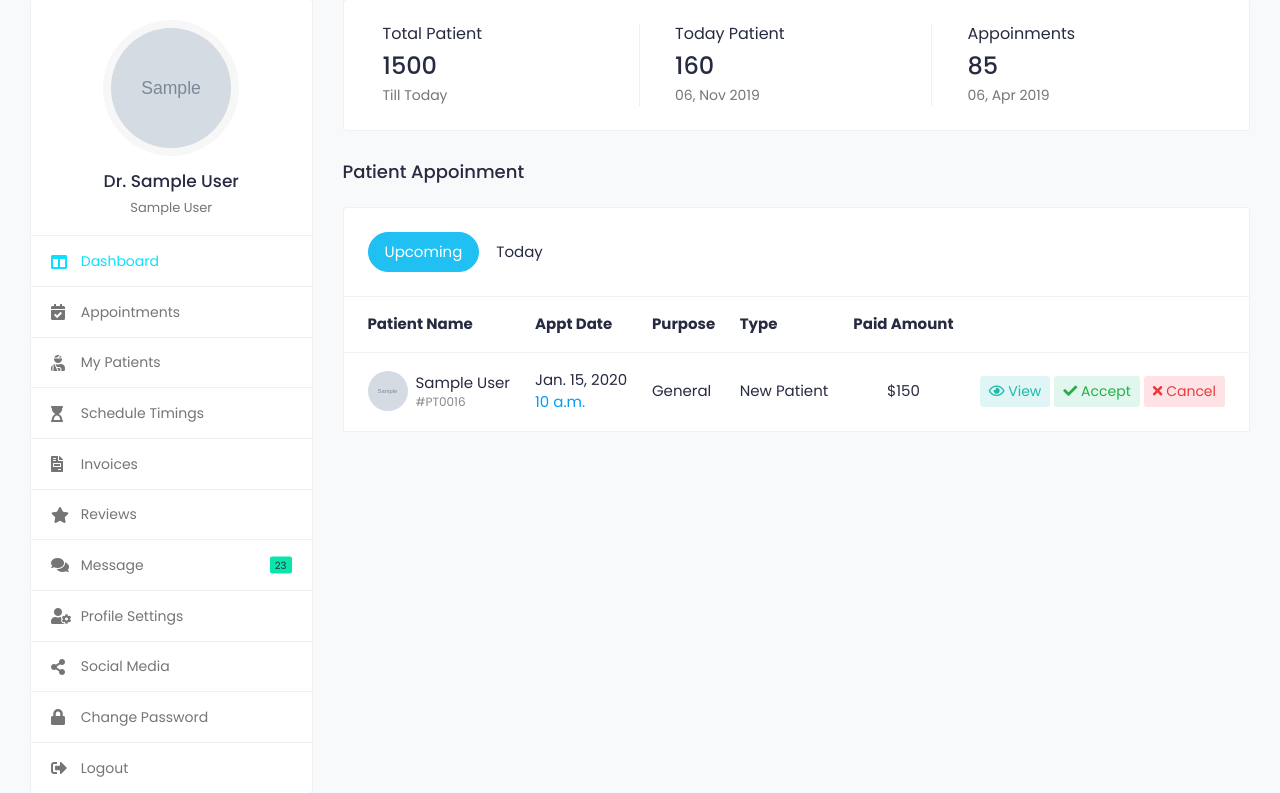
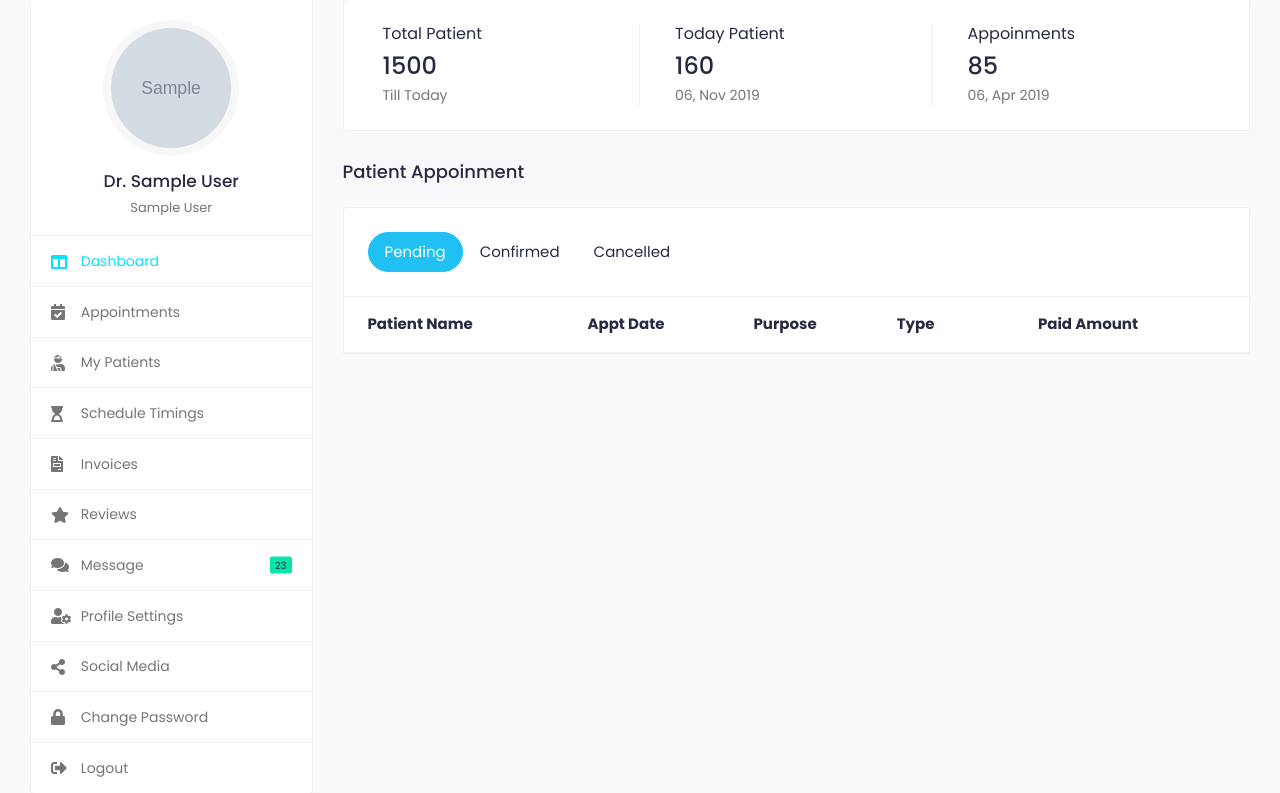
Before and after one commit to abhishek800449/healthmate, a Django app: page /accounts/doctor_dashboard/ in a window 1280 px wide. Shown: the part 195-988 px from the top of the page. Run offline with Django 4.2, Linux system fonts and the light colour scheme; a user stored in the database is signed in; tables that the repository leaves empty hold one stand-in row (values such as "Sample post"); grey boxes marked "Sample" are stand-in pictures; lists and menus that the app fills with data are empty; some libraries are stand-ins or nearby versions.

Commit message:
Appointment status

```diff
--- a/accounts/urls.py
+++ b/accounts/urls.py
@@ -22,6 +22,8 @@
     path('delete_record/<int:medical_id>/', views.delete_record, name='delete_record'),
     path('ajax/get_states/', views.get_states, name='get_states'),
     path('ajax/get_cities/', views.get_cities, name='get_cities'),
+    path('accept/<int:appointment_id>/', views.accept, name='accept'),
+    path('cancel/<int:appointment_id>/', views.cancel, name='cancel'),
     #path('dashboard/', views.dashboard, name='dashboard'),
     #path('activate/<uidb64>/<token>/', views.activate, name='activate'),
     #path('forgotPassword/', views.forgotPassword, name='forgotPassword'),
--- a/accounts/views.py
+++ b/accounts/views.py
@@ -158,17 +158,13 @@
 @user_passes_test(is_doctor)
 def doctor_dashboard(request):
     doctorprofile = DoctorProfile.objects.get(user_id=request.user.id)
-    today = timezone.now().date()
     try:
         appointments = Appointment.objects.filter(doctor=doctorprofile).order_by('date', 'time')
-        todays_appointments = appointments.filter(date=today)
     except Appointment.DoesNotExist:
         appointments = None
-        todays_appointments = None
     context = {
         'doctorprofile': doctorprofile,
         'appointments': appointments,
-        'todays_appointments': todays_appointments,
     }
     return render(request, 'accounts/doctor_dashboard.html', context)
 
@@ -384,3 +380,24 @@
         city_list = [{'id': city.id, 'name': city.name} for city in cities]
         return JsonResponse({'cities': city_list})
     return JsonResponse({'error': 'Invalid state ID'})
+
+
+@login_required(login_url='login')
+@user_passes_test(is_doctor)
+def accept(request, appointment_id):
+    appointment = get_object_or_404(Appointment, id=appointment_id)
+    if request.method == 'POST':
+        appointment.status = 'confirmed'
+        appointment.save()
+        messages.success(request, 'Appointment accepted.')
+    return redirect('doctor_dashboard')
+
+@login_required(login_url='login')
+@user_passes_test(is_doctor)
+def cancel(request, appointment_id):
+    appointment = get_object_or_404(Appointment, id=appointment_id)
+    if request.method == 'POST':
+        appointment.status = 'cancelled'
+        appointment.save()
+        messages.success(request, 'Appointment cancelled.')
+    return redirect('doctor_dashboard')
--- a/templates/accounts/doctor_dashboard.html
+++ b/templates/accounts/doctor_dashboard.html
@@ -90,18 +90,21 @@
                             <!-- Appointment Tab -->
                             <ul class="nav nav-tabs nav-tabs-solid nav-tabs-rounded">
                                 <li class="nav-item">
-                                    <a class="nav-link active" href="#upcoming-appointments" data-toggle="tab">Upcoming</a>
+                                    <a class="nav-link active" href="#pending-appointments" data-toggle="tab">Pending</a>
                                 </li>
                                 <li class="nav-item">
-                                    <a class="nav-link" href="#today-appointments" data-toggle="tab">Today</a>
+                                    <a class="nav-link" href="#confirmed-appointments" data-toggle="tab">Confirmed</a>
+                                </li>
+                                <li class="nav-item">
+                                    <a class="nav-link" href="#cancelled-appointments" data-toggle="tab">Cancelled</a>
                                 </li>
                             </ul>
                             <!-- /Appointment Tab -->
 
                             <div class="tab-content">
 
-                                <!-- Upcoming Appointment Tab -->
-                                <div class="tab-pane show active" id="upcoming-appointments">
+                                <!-- Pending Appointment Tab -->
+                                <div class="tab-pane show active" id="pending-appointments">
                                     <div class="card card-table mb-0">
                                         <div class="card-body">
                                             <div class="table-responsive">
@@ -118,6 +121,7 @@
                                                     </thead>
                                                     <tbody>
                                                         {% for appointment in appointments%}
+                                                        {% if appointment.status == 'pending' %}
                                                         <tr>
                                                             <td>
                                                                 <h2 class="table-avatar">
@@ -130,20 +134,27 @@
                                                             <td>New Patient</td>
                                                             <td class="text-center">$150</td>
                                                             <td class="text-right">
-                                                                <div class="table-action">
-                                                                    <a href="javascript:void(0);" class="btn btn-sm bg-info-light">
+                                                                <div class="table-action d-flex align-items-center justify-content-end">
+                                                                    <a href="javascript:void(0);" class="btn btn-sm bg-info-light mr-1">
                                                                         <i class="far fa-eye"></i> View
                                                                     </a>
-
-                                                                    <a href="javascript:void(0);" class="btn btn-sm bg-success-light">
+                                                                    <form action="{% url 'accept' appointment.id %}" method="POST">
+                                                                        {% csrf_token %}
+                                                                        <button type="submit" class="btn btn-sm bg-success-light mr-1">
                                                                         <i class="fas fa-check"></i> Accept
-                                                                    </a>
-                                                                    <a href="javascript:void(0);" class="btn btn-sm bg-danger-light">
+                                                                        </button>
+                                                                    </form>
+                                                                    <form action="{% url 'cancel' appointment.id %}" method="POST">
+                                                                        {% csrf_token %}
+                                                                        <button type="submit" class="btn btn-sm bg-danger-light mr-1">
                                                                         <i class="fas fa-times"></i> Cancel
+                                                                        </button>
+                                                                    </form>
                                                                     </a>
                                                                 </div>
                                                             </td>
                                                         </tr>
+                                                        {% endif %}
                                                         {% endfor %}
                                                     </tbody>
                                                 </table>
@@ -151,10 +162,10 @@
                                         </div>
                                     </div>
                                 </div>
-                                <!-- /Upcoming Appointment Tab -->
+                                <!-- /Pending Appointment Tab -->
 
-                                <!-- Today Appointment Tab -->
-                                <div class="tab-pane" id="today-appointments">
+                                <!-- Confirmed Appointment Tab -->
+                                <div class="tab-pane" id="confirmed-appointments">
                                     <div class="card card-table mb-0">
                                         <div class="card-body">
                                             <div class="table-responsive">
@@ -170,33 +181,29 @@
                                                         </tr>
                                                     </thead>
                                                     <tbody>
-                                                        {% for today in todays_appointments%}
+                                                        {% for appointment in appointments%}
+                                                        {% if appointment.status == 'confirmed' %}
                                                         <tr>
                                                             <td>
                                                                 <h2 class="table-avatar">
-                                                                    <a href="patient-profile.html" class="avatar avatar-sm mr-2"><img class="avatar-img rounded-circle" src="{{today.patient.user.profile_picture.url}}" alt="User Image"></a>
-                                                                    <a href="patient-profile.html">{{today.patient.user.get_full_name}}<span>#PT0006</span></a>
+                                                                    <a href="{{appointment.patient.get_url}}" class="avatar avatar-sm mr-2"><img class="avatar-img rounded-circle" src="{{appointment.patient.user.profile_picture.url}}" alt="User Image"></a>
+                                                                    <a href="{{appointment.patient.get_url}}">{{appointment.patient.user.get_full_name}}<span>#PT0016</span></a>
                                                                 </h2>
                                                             </td>
-                                                            <td>{{today.date}}<span class="d-block text-info">{{today.time}}</span></td>
-                                                            <td>Fever</td>
-                                                            <td>Old Patient</td>
-                                                            <td class="text-center">$300</td>
+                                                            <td>{{appointment.date}}<span class="d-block text-info">{{appointment.time}}</span></td>
+                                                            <td>General</td>
+                                                            <td>New Patient</td>
+                                                            <td class="text-center">$150</td>
                                                             <td class="text-right">
-                                                                <div class="table-action">
-                                                                    <a href="javascript:void(0);" class="btn btn-sm bg-info-light">
+                                                                <div class="table-action d-flex align-items-center justify-content-end">
+                                                                    <a href="javascript:void(0);" class="btn btn-sm bg-info-light mr-1">
                                                                         <i class="far fa-eye"></i> View
                                                                     </a>
-
-                                                                    <a href="javascript:void(0);" class="btn btn-sm bg-success-light">
-                                                                        <i class="fas fa-check"></i> Accept
-                                                                    </a>
-                                                                    <a href="javascript:void(0);" class="btn btn-sm bg-danger-light">
-                                                                        <i class="fas fa-times"></i> Cancel
                                                                     </a>
                                                                 </div>
                                                             </td>
                                                         </tr>
+                                                        {% endif %}
                                                         {% endfor %}
                                                     </tbody>
                                                 </table>
@@ -204,7 +211,56 @@
                                         </div>
                                     </div>
                                 </div>
-                                <!-- /Today Appointment Tab -->
+                                <!-- /Confirmed Appointment Tab -->
+
+                                <!-- Cancelled Appointment Tab -->
+                                <div class="tab-pane" id="cancelled-appointments">
+                                    <div class="card card-table mb-0">
+                                        <div class="card-body">
+                                            <div class="table-responsive">
+                                                <table class="table table-hover table-center mb-0">
+                                                    <thead>
+                                                        <tr>
+                                                            <th>Patient Name</th>
+                                                            <th>Appt Date</th>
+                                                            <th>Purpose</th>
+                                                            <th>Type</th>
+                                                            <th class="text-center">Paid Amount</th>
+                                                            <th></th>
+                                                        </tr>
+                                                    </thead>
+                                                    <tbody>
+                                                        {% for appointment in appointments%}
+                                                        {% if appointment.status == 'cancelled' %}
+                                                        <tr>
+                                                            <td>
+                                                                <h2 class="table-avatar">
+                                                                    <a href="{{appointment.patient.get_url}}" class="avatar avatar-sm mr-2"><img class="avatar-img rounded-circle" src="{{appointment.patient.user.profile_picture.url}}" alt="User Image"></a>
+                                                                    <a href="{{appointment.patient.get_url}}">{{appointment.patient.user.get_full_name}}<span>#PT0016</span></a>
+                                                                </h2>
+                                                            </td>
+                                                            <td>{{appointment.date}}<span class="d-block text-info">{{appointment.time}}</span></td>
+                                                            <td>General</td>
+                                                            <td>New Patient</td>
+                                                            <td class="text-center">$150</td>
+                                                            <td class="text-right">
+                                                                <div class="table-action d-flex align-items-center justify-content-end">
+                                                                    <a href="javascript:void(0);" class="btn btn-sm bg-danger-light mr-1">
+                                                                        <i class="far fa-edit"></i> Add Reason
+                                                                    </a>
+                                                                    </a>
+                                                                </div>
+                                                            </td>
+                                                        </tr>
+                                                        {% endif %}
+                                                        {% endfor %}
+                                                    </tbody>
+                                                </table>
+                                            </div>
+                                        </div>
+                                    </div>
+                                </div>
+                                <!-- /Cancelled Appointment Tab -->
 
                             </div>
                         </div>
```
